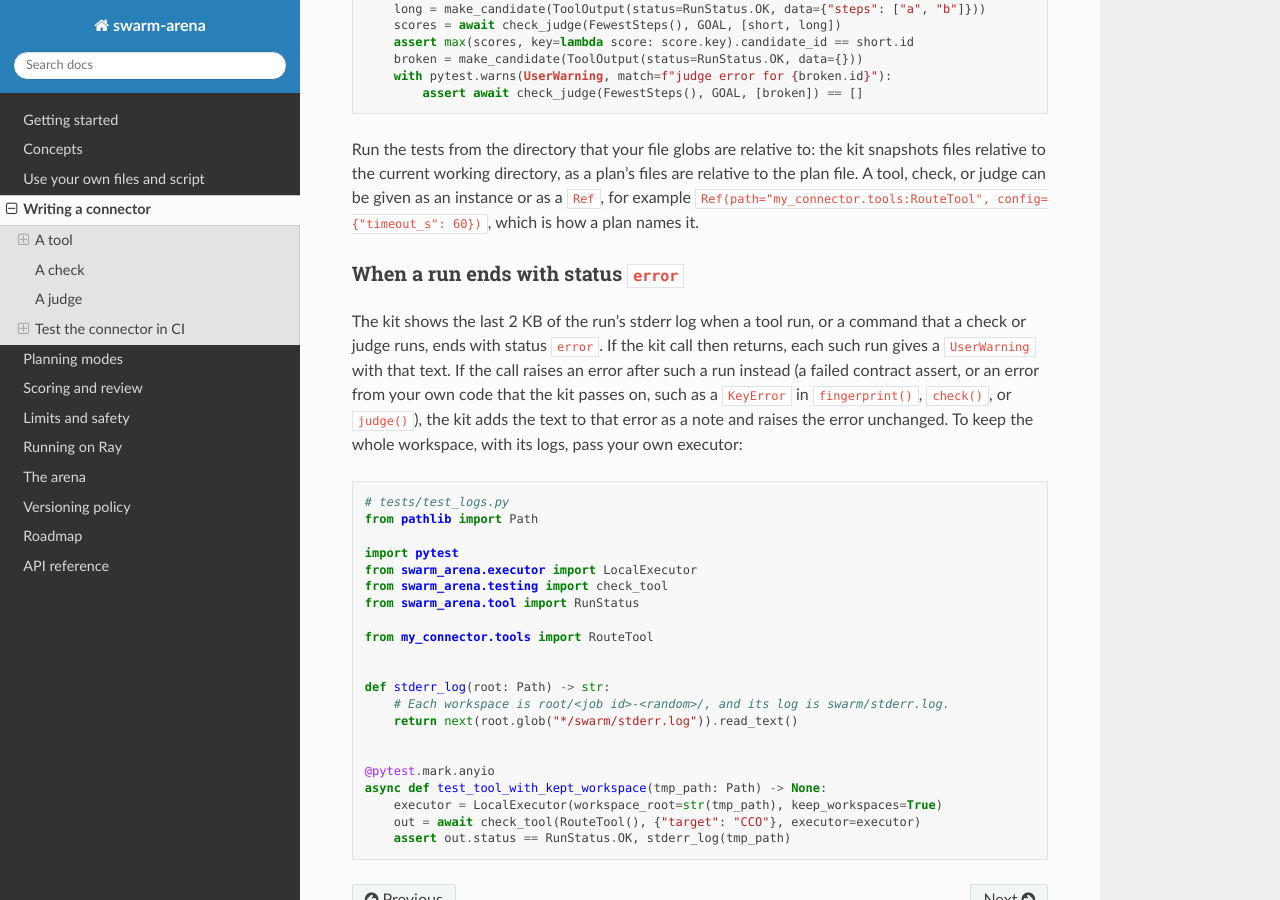
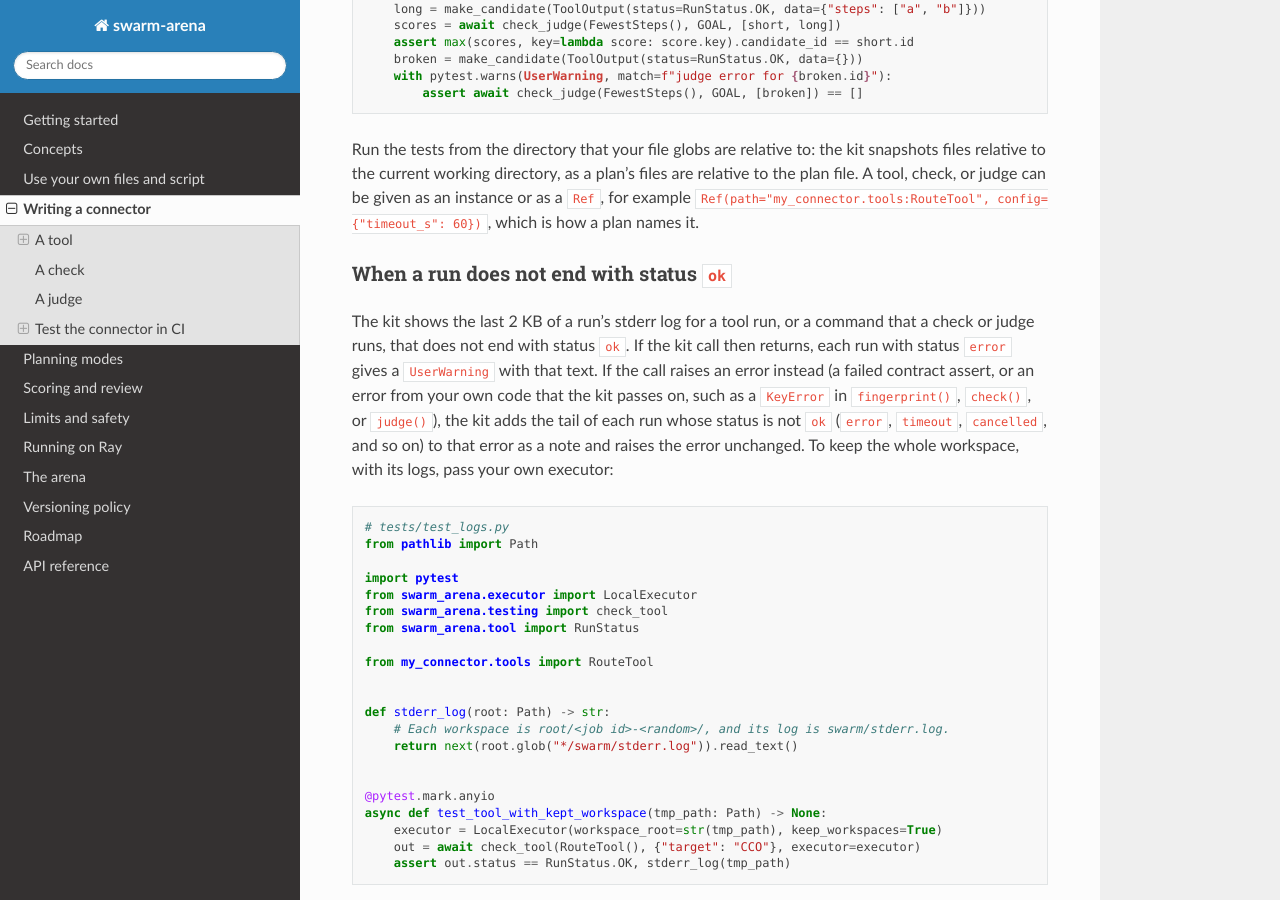
Before and after one commit to shreyasvinaya/swarm-arena, a Sphinx documentation site: the page built from docs/writing-a-connector.md, in a window 1280 px wide and 900 px high, scrolled down 6665 px. Built offline with Sphinx 7.4.7 and the Read the Docs theme 3.1.0, drawn with Linux system fonts in a browser that asks for light colours.

Commit message:
docs(connector): show the log tail for every run that is not ok

````diff
--- a/docs/writing-a-connector.md
+++ b/docs/writing-a-connector.md
@@ -357,16 +357,17 @@ instance or as a `Ref`, for example
 `Ref(path="my_connector.tools:RouteTool", config={"timeout_s": 60})`, which is
 how a plan names it.
 
-### When a run ends with status `error`
+### When a run does not end with status `ok`
 
-The kit shows the last 2 KB of the run's stderr log when a tool run, or a
-command that a check or judge runs, ends with status `error`. If the kit call
-then returns, each such run gives a `UserWarning` with that text. If the call
-raises an error after such a run instead (a failed contract assert, or an error
-from your own code that the kit passes on, such as a `KeyError` in
-`fingerprint()`, `check()`, or `judge()`), the kit adds the text to that error
-as a note and raises the error unchanged. To keep the whole workspace, with its
-logs, pass your own executor:
+The kit shows the last 2 KB of a run's stderr log for a tool run, or a command
+that a check or judge runs, that does not end with status `ok`. If the kit call
+then returns, each run with status `error` gives a `UserWarning` with that text.
+If the call raises an error instead (a failed contract assert, or an error from
+your own code that the kit passes on, such as a `KeyError` in `fingerprint()`,
+`check()`, or `judge()`), the kit adds the tail of each run whose status is not
+`ok` (`error`, `timeout`, `cancelled`, and so on) to that error as a note and
+raises the error unchanged. To keep the whole workspace, with its logs, pass
+your own executor:
 
 ```python
 # tests/test_logs.py
````
